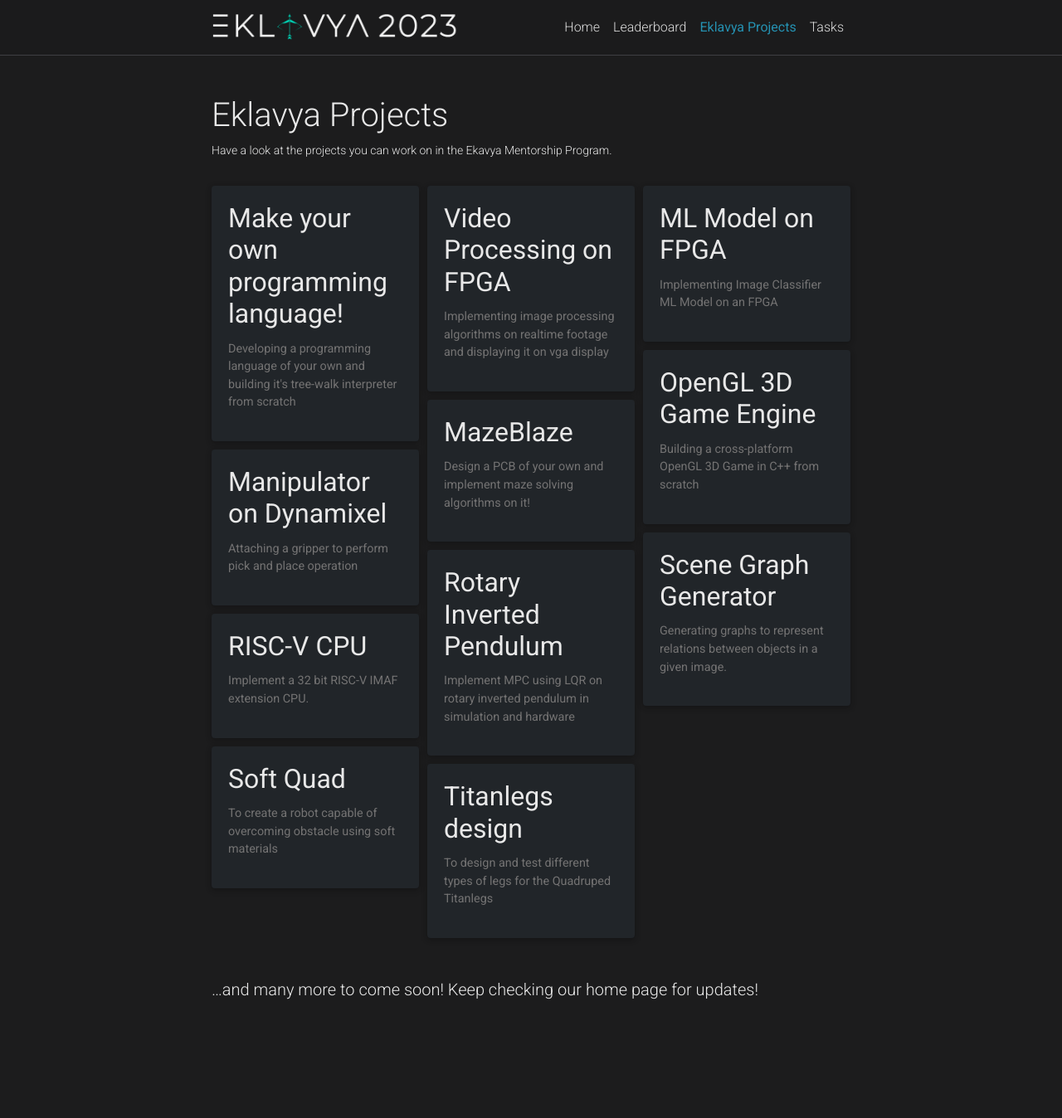
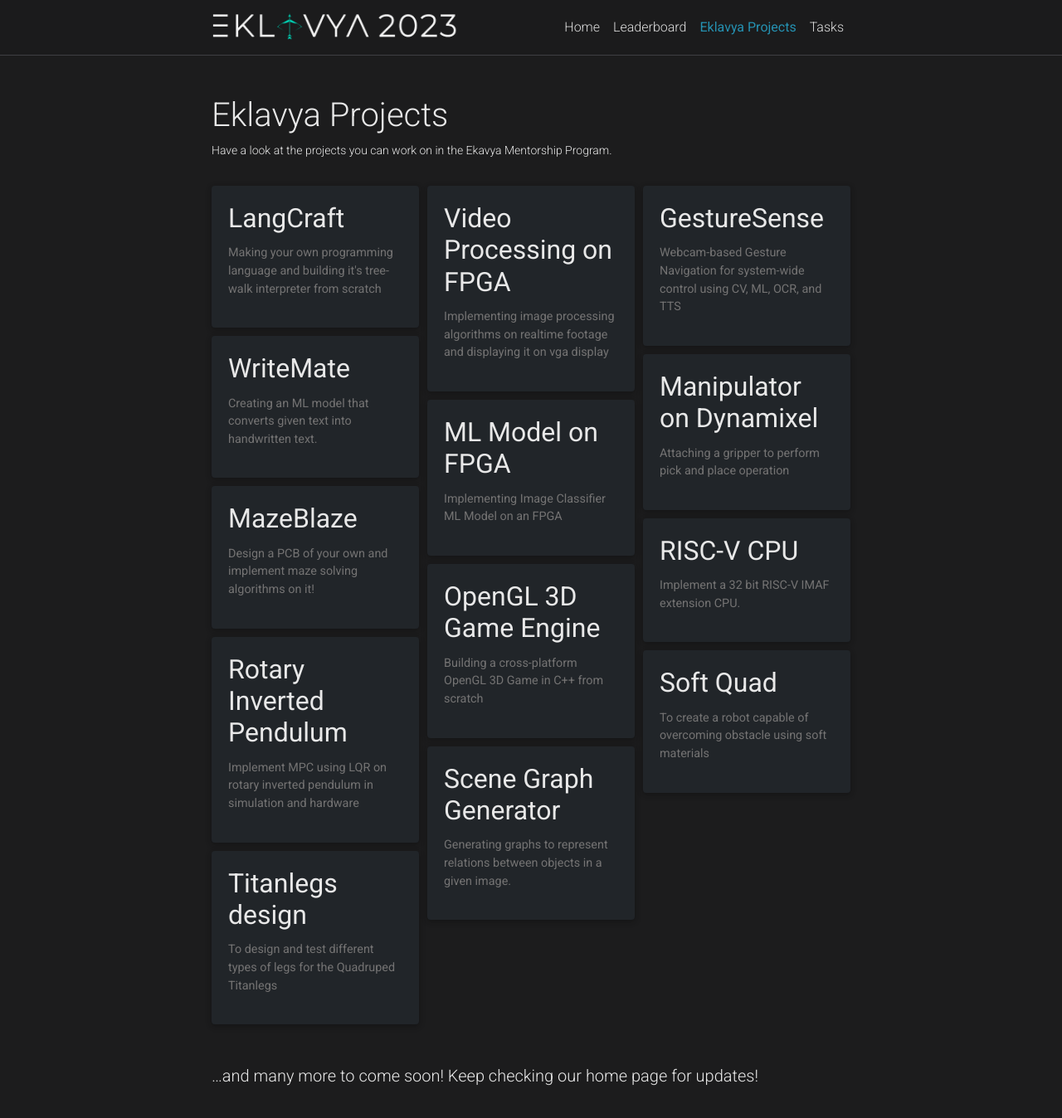
Before and after one commit to SRA-VJTI/eklavya.github.io, a Jekyll site: the page built from _pages/projects.md, in a window 1280 px wide and 1387 px high. Shown: the top 1348 px of the window at 83% size. Built offline with Jekyll 4.4.1, drawn with Linux system fonts in a browser that asks for light colours; comment, search, counter and statistics services are not loaded; a style sheet for code colours, icons or effects is not loaded.

Commit message:
Adding two projects

```diff
--- a/_projects/DIY_language.md
+++ b/_projects/DIY_language.md
@@ -1,13 +1,13 @@
 ---
 layout: page
-title: Make your own programming language!
-description: Developing a programming language of your own and building it's tree-walk interpreter from scratch
+title: LangCraft
+description: Making your own programming language and building it's tree-walk interpreter from scratch
 importance: 1
 ---
 
 | Project Domains              | Mentors      | Project Difficulty |
 |------------------------------|--------------|--------------------|
-| C++, Compilers, Interpreters | Khushi Balia | Medium to Hard     |
+| C++, Compilers, Interpreters | Khushi Balia, Lakshaya Singhal | Medium to Hard     |
 
 <br>
 
--- /dev/null
+++ b/_projects/GestureSense.md
@@ -0,0 +1,21 @@
+---
+layout: page
+title: GestureSense
+description: Webcam-based Gesture Navigation for system-wide control using CV, ML, OCR, and TTS
+importance: 1
+---
+
+| Project Domains              | Mentors      | Project Difficulty |
+|------------------------------|--------------|--------------------|
+| Computer Vision, ML, Python, C++ | Advait Dhamorikar, Khushi Balia, Lakshaya Singhal | Medium to Hard     |
+
+<br>
+
+### Project Description
+
+The aim of this project is to develop a user-friendly navigation system for increased accessibility. By utilizing the webcam, the system will enable app navigation and computer interaction using hand gestures. It will employ OCR technology and ML to find alternate ways to convey on screen information to user like text to speech. The system will provide interactive options for users to engage with the content and enhance accessibility for individuals using hand gestures.
+
+### Resources
+
+[What is a Neural Network](https://www.youtube.com/watch?v=aircAruvnKk&list=PLZHQObOWTQDNU6R1_67000Dx_ZCJB-3pi) <br>
+[Gesture Controlled Mouse](https://www.youtube.com/watch?v=ufm6tfgo-OA) <br>
--- /dev/null
+++ b/_projects/Handwriting gen.md
@@ -0,0 +1,21 @@
+---
+layout: page
+title: WriteMate
+description: Creating an ML model that converts given text into handwritten text.
+importance: 1
+---
+
+| Project Domains              | Mentors      | Project Difficulty |
+|------------------------------|--------------|--------------------|
+| Python, Deep Learning, CNN, RNN, Jax |Lakshaya Singhal, Advait Dhamorikar | Medium to Hard     |
+
+<br>
+
+### Project Description
+
+The project aims to create an ML model that converts given text into handwritten text. We will be exploring many ML techniques and models. The model we will be using is called RNN that allows for sequential data. Our aim is to implement it from scratch including all the forward propogation and backward propogation functions without using any framework like Tensorflow and Pytorch.
+
+### Resources
+
+[What is a Neural Network](https://www.youtube.com/watch?v=aircAruvnKk&list=PLZHQObOWTQDNU6R1_67000Dx_ZCJB-3pi) <br>
+[Generating Sequences With RNN](https://arxiv.org/abs/1308.0850) <br>
```
